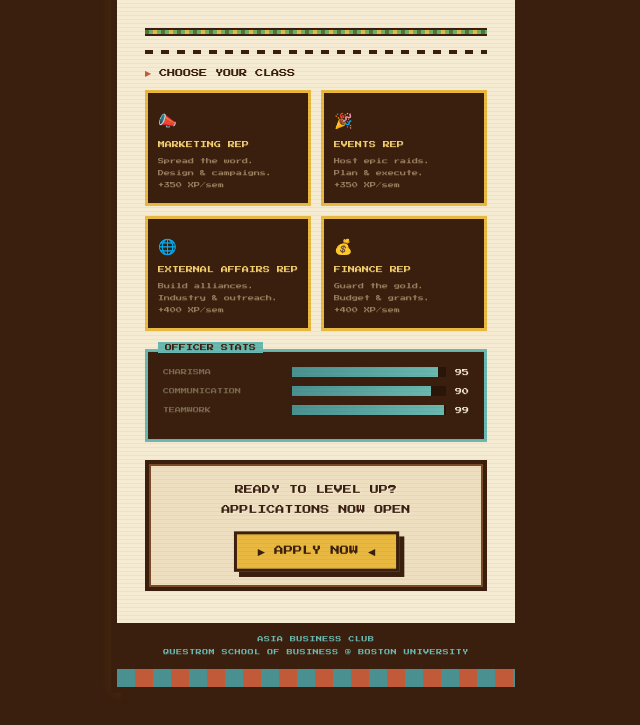
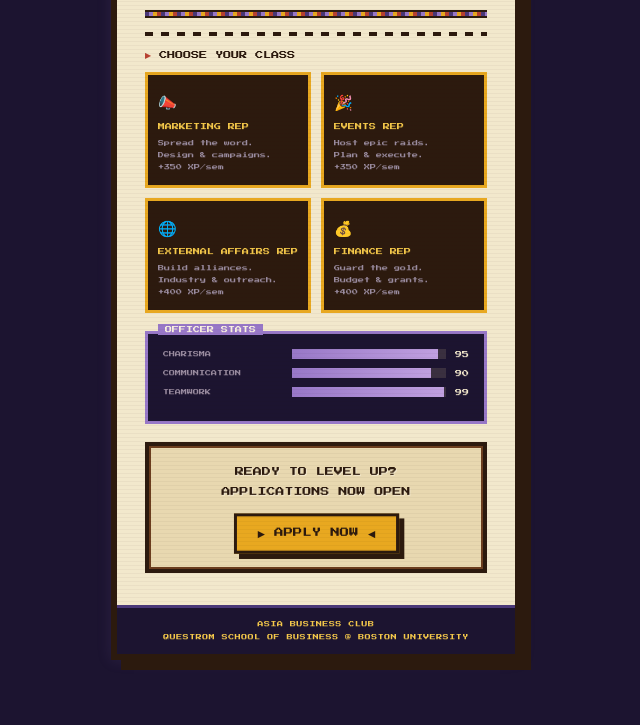
Before and after one commit to hellorayo/ABC-recruitment, a plain HTML site: page index.html in a window 1280 px wide. Shown: the part 248-973 px from the top of the page, without its empty margins (324-964 px from the left). After the commit the page ends 940 px from the top, so only its background shows below. Drawn offline with Linux system fonts and the light colour scheme.

Commit message:
change color to purple brown orange yellow and remove bars

```diff
--- a/index.html
+++ b/index.html
@@ -9,29 +9,31 @@
 
   * { margin: 0; padding: 0; box-sizing: border-box; image-rendering: pixelated; }
 
-  /* ── Stardew Valley palette ── */
+  /* ── Stardew palette — purples, browns, reds, golds only ── */
   :root {
-    --parchment:  #f5ead2;
-    --parchment2: #eedfc0;
-    --cream:      #fdf6e3;
-    --brown-dark: #3b1f0e;
-    --brown-mid:  #7a4a28;
-    --brown-light:#b07840;
-    --sage:       #7aaa6a;
-    --sage-dark:  #4a7a3a;
-    --terracotta: #c05a38;
-    --rust:       #a03820;
-    --gold:       #e8b840;
-    --gold-light: #f4d070;
-    --teal:       #4a9090;
-    --teal-light: #6ab8b0;
-    --dusk:       #8878c0;
-    --sky:        #a0c8e8;
-    --shadow:     rgba(59,31,14,0.18);
+    --parchment:       #f2e8cc;
+    --parchment2:      #e8d8b0;
+    --cream:           #faf3e0;
+    --brown-dark:      #2c1a0e;
+    --brown-mid:       #6b3d1e;
+    --brown-light:     #9e6030;
+    --terracotta:      #b84030;
+    --rust:            #8c2c1c;
+    --gold:            #e8a820;
+    --gold-light:      #f4c84a;
+    --night:           #1c1430;
+    --dusk:            #4a3878;
+    --amethyst:        #9878c8;
+    --amethyst-light:  #c0a0e0;
+    --stone-dark:      #3a3040;
+    --stone:           #6a5c70;
+    --stone-light:     #9a8ca0;
   }
 
+
+
   html, body {
-    background: var(--brown-dark);
+    background: var(--night);
     display: flex;
     justify-content: center;
     align-items: flex-start;
@@ -49,25 +51,6 @@
     position: relative;
     overflow: hidden;
     box-shadow: 10px 10px 0 var(--brown-dark);
-  }
-
-  /* Pixel checkerboard borders */
-  .pixel-border {
-    height: 18px;
-  }
-  .pixel-border-top {
-    background: repeating-linear-gradient(
-      90deg,
-      var(--terracotta) 0px, var(--terracotta) 18px,
-      var(--gold)       18px, var(--gold) 36px
-    );
-  }
-  .pixel-border-bottom {
-    background: repeating-linear-gradient(
-      90deg,
-      var(--teal)       0px, var(--teal) 18px,
-      var(--terracotta) 18px, var(--terracotta) 36px
-    );
   }
 
   /* Subtle scanline overlay */
@@ -113,7 +96,7 @@
     height: clamp(64px, 16vw, 84px);
     border: 3px solid var(--brown-dark);
     overflow: hidden;
-    background: linear-gradient(135deg, #e8644a, #4ab8c8);
+    background: linear-gradient(135deg, var(--dusk), var(--brown-mid));
     box-shadow: 4px 4px 0 var(--brown-dark);
   }
   .logo-box img { width: 100%; height: 100%; object-fit: cover; }
@@ -199,7 +182,7 @@
   .role-card.selected {
     transform: translate(5px, 5px);
     border-color: var(--gold-light);
-    background: #1a0e04;
+    background: var(--night);
   }
   .role-card.selected::after {
     bottom: 0; right: 0;
@@ -235,7 +218,7 @@
   }
   @keyframes card-flash {
     0%,100% { background: var(--brown-dark); }
-    50%     { background: #3a2010; }
+    50%     { background: var(--dusk); }
   }
   .role-icon { font-size: clamp(12px, 3.5vw, 15px); display: block; margin-bottom: 5px; }
   .role-name {
@@ -244,12 +227,12 @@
     font-size: clamp(5.5px, 1.7vw, 7px);
     line-height: 1.7;
   }
-  .role-desc { color: #9a8060; font-size: clamp(5px, 1.5vw, 6px); line-height: 2; }
+  .role-desc { color: var(--stone-light); font-size: clamp(5px, 1.5vw, 6px); line-height: 2; }
 
   /* ── STATS BOX ── */
   .stats-box {
-    background: var(--brown-dark);
-    border: 3px solid var(--teal-light);
+    background: var(--night);
+    border: 3px solid var(--amethyst);
     padding: clamp(12px, 3.5vw, 15px);
     margin-bottom: 18px;
     position: relative;
@@ -258,8 +241,8 @@
     content: 'OFFICER STATS';
     position: absolute;
     top: -10px; left: 10px;
-    background: var(--teal-light);
-    color: var(--brown-dark);
+    background: var(--amethyst);
+    color: var(--cream);
     font-size: clamp(5.5px, 1.8vw, 7px);
     padding: 2px 7px;
   }
@@ -273,17 +256,17 @@
   }
   .stat-label {
     width: clamp(90px, 25vw, 120px);
-    color: #7a6a50;
+    color: var(--stone-light);
     font-size: clamp(5px, 1.5vw, 6px);
     flex-shrink: 0;
   }
   .stat-bar {
     flex: 1; height: 10px;
-    background: #2a1608; overflow: hidden;
+    background: var(--stone-dark); overflow: hidden;
   }
   .stat-fill {
     height: 100%;
-    background: linear-gradient(90deg, var(--teal), var(--teal-light));
+    background: linear-gradient(90deg, var(--amethyst), var(--amethyst-light));
     animation: fill-in 1.6s ease-out forwards;
     width: 0%;
   }
@@ -333,13 +316,14 @@
 
   /* ── FOOTER ── */
   .footer-bar {
-    background: var(--brown-dark);
-    color: var(--teal-light);
+    background: var(--night);
+    color: var(--gold-light);
     font-size: clamp(4.5px, 1.4vw, 6px);
     padding: 10px 14px;
     text-align: center;
     line-height: 2.2;
     letter-spacing: 0.5px;
+    border-top: 3px solid var(--dusk);
   }
 
   /* ── TWINKLING STARS ── */
@@ -350,30 +334,30 @@
   .star {
     position: absolute;
     width: 4px; height: 4px;
-    background: var(--gold);
+    background: var(--gold-light);
     animation: twinkle 1.5s step-end infinite;
   }
   @keyframes twinkle { 0%,100%{opacity:1} 50%{opacity:0} }
 
-  /* ── DECORATIVE CORNER WHEAT SPRITES ── */
+  /* ── DECORATIVE STRIP — gold/purple pixel dots ── */
   .deco-strip {
     height: 8px;
     background: repeating-linear-gradient(
       90deg,
-      var(--sage-dark) 0, var(--sage-dark) 4px,
-      var(--sage)      4px, var(--sage) 8px,
-      var(--gold)      8px, var(--gold) 12px,
-      var(--sage)      12px, var(--sage) 16px
+      var(--dusk)       0,  var(--dusk)       4px,
+      var(--amethyst)   4px, var(--amethyst)   8px,
+      var(--gold)       8px, var(--gold)       12px,
+      var(--terracotta) 12px, var(--terracotta) 16px
     );
     margin: 10px 0 0;
     border-top: 2px solid var(--brown-dark);
     border-bottom: 2px solid var(--brown-dark);
   }
 
-  /* glow pulse on poster */
+  /* glow pulse — Stardew amethyst lantern */
   @keyframes glow {
     0%,100%{ box-shadow: 10px 10px 0 var(--brown-dark); }
-    50%{ box-shadow: 10px 10px 0 var(--brown-dark), 0 0 24px rgba(232,184,64,0.18); }
+    50%{ box-shadow: 10px 10px 0 var(--brown-dark), 0 0 28px rgba(152,120,200,0.25); }
   }
   .poster { animation: glow 4s ease-in-out infinite; }
 
@@ -382,7 +366,7 @@
 <body>
 
 <div class="poster">
-  <div class="pixel-border pixel-border-top"></div>
+
 
   <div class="inner">
 
@@ -486,7 +470,7 @@
     QUESTROM SCHOOL OF BUSINESS @ BOSTON UNIVERSITY
   </div>
 
-  <div class="pixel-border pixel-border-bottom"></div>
+
 </div>
 
 </body>
```
